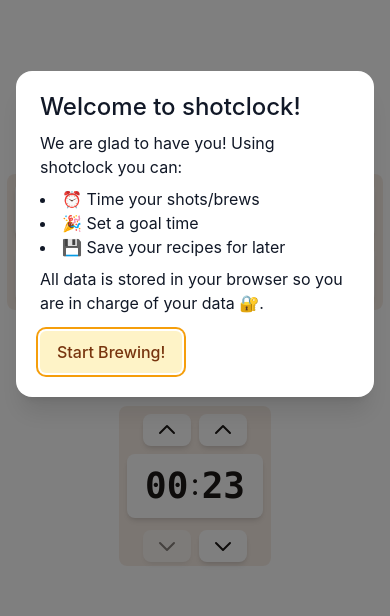
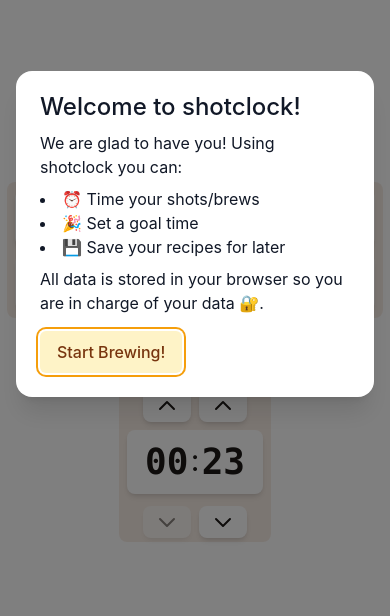
Before and after one commit to dylanbr0wn/shotclock, a Next.js app: page / in a window 390 px wide. Shown: the part 188-804 px from the top of the page. Built offline with nearby package versions, Linux system fonts and the light colour scheme; what @splitbee/web would draw is missing.

Commit message:
some mre tests

```diff
--- a/components/Progress/Progress.module.scss
+++ b/components/Progress/Progress.module.scss
@@ -67,6 +67,14 @@
     bottom: env(safe-area-inset-bottom);
 }
 
+@function strip-unit($number) {
+    @if type-of($number) == "number" and not unitless($number) {
+        @return $number / ($number * 0 + 1);
+    }
+
+    @return $number;
+}
+
 .maxFillTop {
-    bottom: calc(80vh + env(safe-area-inset-bottom));
+    bottom: 80vh;
 }
--- a/components/Progress/index.tsx
+++ b/components/Progress/index.tsx
@@ -19,8 +19,29 @@ const Progress = () => {
     }));
 
     React.useEffect(() => {
+        // const sab = Number(
+        //     getComputedStyle(window.document.documentElement)
+        //         .getPropertyValue("--sab")
+        //         .slice(0, -2)
+        // );
+        // console.log();
+        // api({
+        //     height: `${
+        //         (percent / 100) * window.screen.height * 0.8 -
+        //         Number(sab.slice(0, -2))
+        //     }px`,
+        // });
+        // console.log(
+        //     ((0.8 * (window.screen.height - sab - 64)) / window.screen.height) *
+        //         100
+        // );
         api({
-            height: `${(percent / 100) * 80}vh`,
+            height: `${
+                (percent / 100) * 80
+                // ((0.8 * (window.screen.height - sab - 64)) /
+                //     window.screen.height) *
+                // 100
+            }vh`,
         });
     }, [percent]);
 
@@ -85,7 +106,7 @@ const Progress = () => {
                     </svg>
                     <a.div
                         style={{ height }}
-                        className="flex bg-amber-800 transform scale-80 md:scale-100 origin-bottom flex-shrink"
+                        className="flex bg-amber-800 origin-bottom flex-shrink"
                     />
                     {/* <div
                         className={`flex  bg-amber-800 origin-bottom flex-shrink ${styles.tabExtra}`}
--- a/components/Time/index.tsx
+++ b/components/Time/index.tsx
@@ -31,7 +31,7 @@ const Time = () => {
                     open ? "opacity-100" : "opacity-0 "
                 } pointer-events-none absolute h-screen w-screen bg-stone-900/50 top-0 left-0 transition-all`}
             /> */}
-            <span className="absolute transform -translate-x-[50%] -translate-y-[50%] top-[60%]  md:top-[50%] left-[50%] inline-block text-center">
+            <span className="absolute transform -translate-x-[50%] -translate-y-[50%] top-[60%]  md:top-[60%] left-[50%] inline-block text-center">
                 <div
                     className={`text-7xl ${
                         percent < 75
@@ -42,7 +42,7 @@ const Time = () => {
                     {("0" + Math.floor((time / 1000) % 60)).slice(-2)}:
                     {("0" + (Math.floor(time / 10) % 100)).slice(-2)}
                 </div>
-                <div className="flex flex-col space-y-2 mt-8 bg-amber-700/10 dark:bg-amber-100/70 p-2 rounded-lg">
+                <div className="flex flex-col space-y-2 mt-4 md:mt-8 bg-amber-700/10 dark:bg-amber-100/70 p-2 rounded-lg">
                     <div className="flex mx-auto space-x-2">
                         <button
                             title="start"
@@ -79,11 +79,11 @@ const Time = () => {
                 <div
                     className={`${
                         time > 0 && "opacity-0 pointer-events-none"
-                    } transition-opacity duration-1000 text-stone-900 dark:text-amber-100 mt-8 font-extrabold text-2xl text-center`}
+                    } transition-opacity duration-1000 text-stone-900 dark:text-amber-100 mt-4 md:mt-8 font-extrabold text-2xl text-center`}
                 >
                     Target Brew Time
                 </div>
-                <div className="flex flex-col mx-auto  mt-8 rounded-lg ">
+                <div className="flex flex-col mx-auto  mt-4 rounded-lg ">
                     <a.div
                         style={{ opacity }}
                         className={`text-3xl ${
--- a/styles/index.scss
+++ b/styles/index.scss
@@ -31,9 +31,15 @@ input[type="number"] {
 
 :root {
     /* Your default theme */
+    --sat: env(safe-area-inset-top);
+    --sar: env(safe-area-inset-right);
+    --sab: env(safe-area-inset-bottom);
+    --sal: env(safe-area-inset-left);
     --background: white;
     --foreground: #1c1917;
     background-color: var(--background);
+    height: 100vh;
+    width: 100vw;
 }
 
 [data-theme="dark"] {
```
